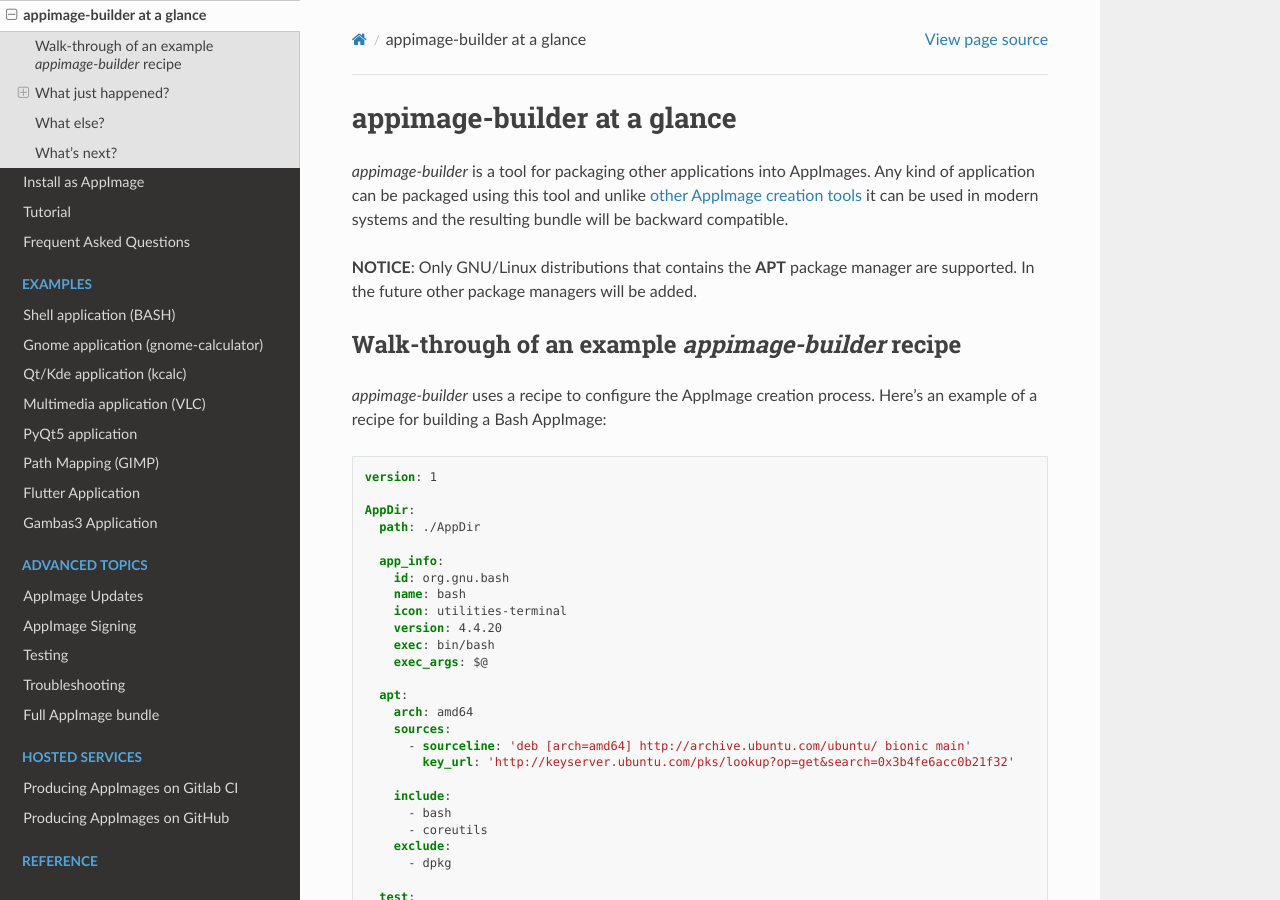
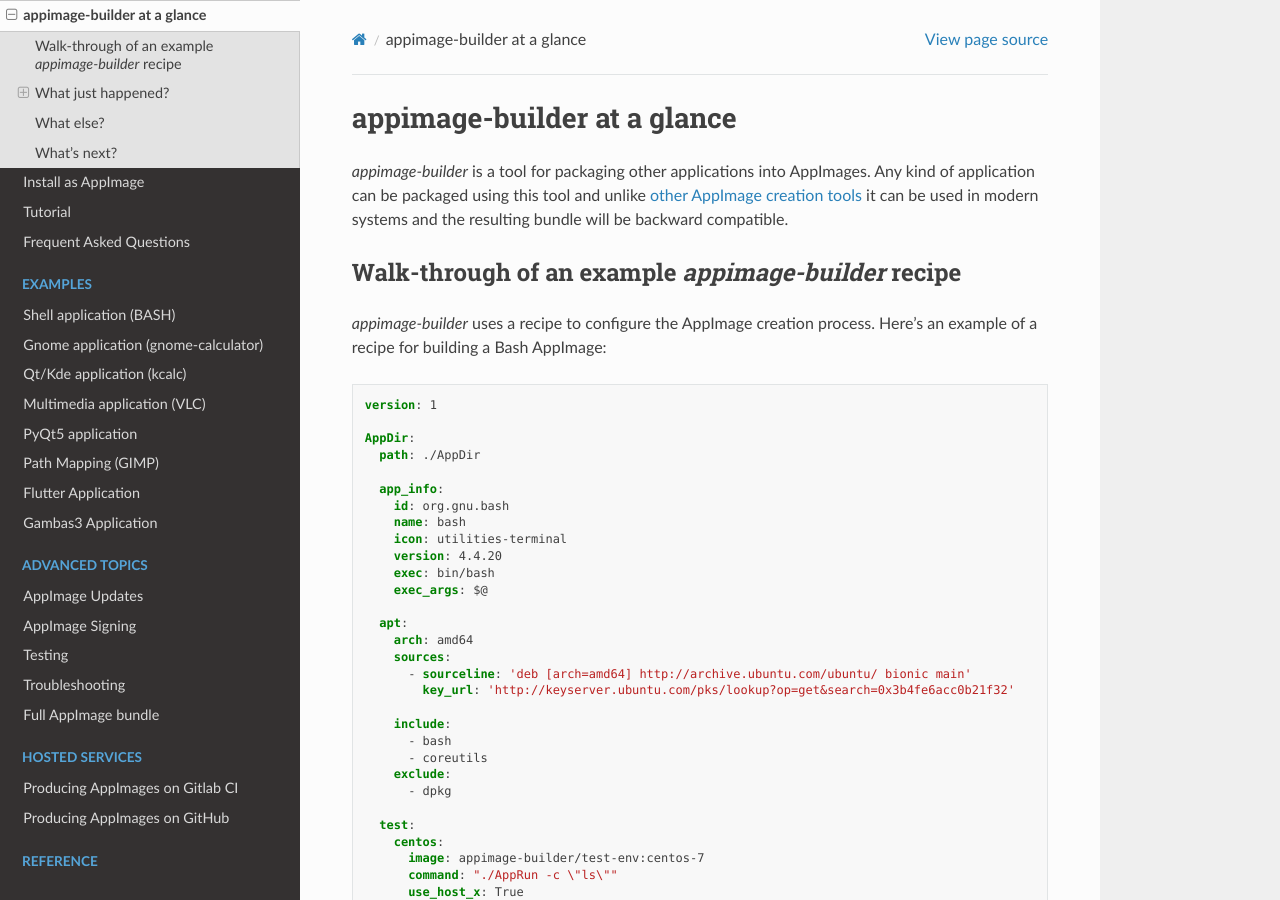
Before and after one commit to AppImageCrafters/appimage-builder-docs, a Sphinx documentation site: the page built from source/intro/overview.rst, in a window 1280 px wide and 900 px high. Built offline with Sphinx 7.4.7 and the Read the Docs theme 2.0.0, drawn with Linux system fonts in a browser that asks for light colours.

Commit message:
Remove debian only warning

```diff
--- a/source/intro/overview.rst
+++ b/source/intro/overview.rst
@@ -9,9 +9,6 @@ application can be packaged using this tool and unlike `other AppImage creation
 used in modern systems and the resulting bundle will be backward compatible.
 
 .. _other AppImage creation tools: https://github.com/linuxdeploy/
-
-**NOTICE**: Only GNU/Linux distributions that contains the **APT** package manager are supported. In
-the future other package managers will be added.
 
 ----------------------------------------------------
 Walk-through of an example `appimage-builder` recipe
```
